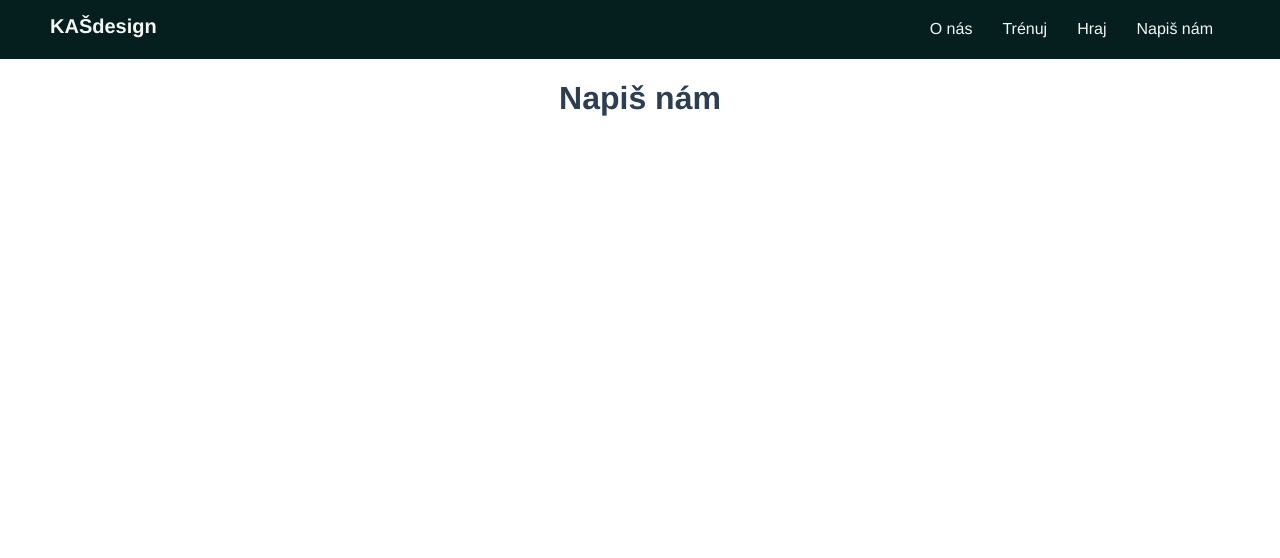
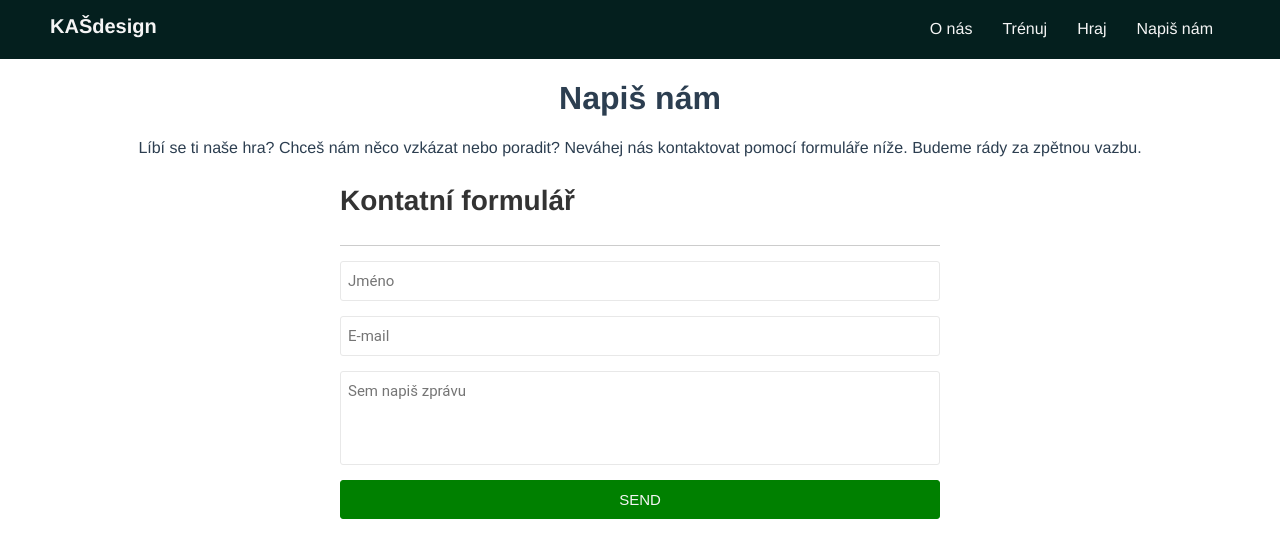
Before and after one commit to Allicce/memory-game, a Vue app: page /contact-us in a window 1280 px wide. Shown: the top 558 px of the page. Built offline with nearby package versions, Linux system fonts and the light colour scheme.

Commit message:
Contact form -first draft

```diff
--- a/src/views/ContactUs.vue
+++ b/src/views/ContactUs.vue
@@ -1,7 +1,44 @@
 <template>
   <div>
     <heading />
-    <h1>Napiš nám</h1></div>
+    <h1>Napiš nám</h1>
+    <p>
+      Líbí se ti naše hra? Chceš nám něco vzkázat nebo poradit? Neváhej nás
+      kontaktovat pomocí formuláře níže. Budeme rády za zpětnou vazbu.
+    </p>
+    <div id="contact-form" class="contact-form">
+      <h3 class="contact-form_title">Kontatní formulář</h3>
+      <div class="separator"></div>
+
+      <div v-if="isSending" class="loading">Odesílám...</div>
+
+      <form class="form" @submit="onSubmit">
+        <input
+          required
+          name="name"
+          v-model="contact.name"
+          placeholder="Jméno"
+          type="text"
+          autocomplete="off"
+        />
+        <input
+          required
+          name="email"
+          v-model="contact.email"
+          placeholder="E-mail"
+          type="email"
+          autocomplete="off"
+        />
+        <textarea
+          name="message"
+          v-model="contact.message"
+          rows="4"
+          placeholder="Sem napiš zprávu"
+        ></textarea>
+        <button class="button">Send</button>
+      </form>
+    </div>
+  </div>
 </template>
 
 <script>
@@ -9,8 +46,108 @@ import Header from '../components/Header.vue'
 export default {
   components: {
     heading: Header
+  },
+  data () {
+    return {
+      contact: {
+        name: '',
+        email: '',
+        message: ''
+      },
+      isSending: false
+    }
+  },
+
+  methods: {
+    clearForm () {
+      for (let field in this.contact) {
+        this.contact[field] = ''
+      }
+    },
+    onSubmit (evt) {
+      evt.preventDefault()
+
+      this.isSending = true
+
+      setTimeout(() => {
+        let form = new FormData()
+        for (let field in this.contact) {
+          form.append(field, this.contact[field])
+        }
+
+        // Send form to server
+        this.$http
+          .post('/app.php', form)
+          .then(response => {
+            console.log(response)
+            this.clearForm()
+            this.isSending = false
+          })
+          .catch(e => {
+            console.log(e)
+          })
+      }, 1000)
+    }
   }
 }
 </script>
 
-<style></style>
+<style>
+.contact-form {
+font-family: 16px;
+margin: 0 auto;
+max-width: 600px;
+width: 100%;
+}
+
+.contact-form .separator {
+border-bottom: solid 1px #ccc;
+margin-bottom: 15px;
+}
+
+.contact-form .form {
+display: flex;
+flex-direction: column;
+font-size: 16px;
+}
+
+.contact-form_title {
+color: #333;
+text-align: left;
+font-size: 28px;
+}
+.contact-form input[type="email"],
+.contact-form input[type="text"],
+.contact-form textarea {
+border: solid 1px #e8e8e8;
+font-family: 'Roboto', sans-serif;
+padding: 10px 7px;
+margin-bottom: 15px;
+outline: none;
+}
+.contact-form textarea {
+resize: none;
+}
+.contact-form .button {
+background: green;
+border: solid 1px green;
+color: whitesmoke;
+cursor: pointer;
+padding: 10px 50px;
+text-align: center;
+text-transform: uppercase;
+}
+
+.contact-form .button:hover {
+background: #434343;
+border: solid 1px #434343;
+box-shadow: 3px 5px 10px rgba(0, 0, 0, 0.5)
+}
+
+.contact-form input[type="email"],
+.contact-form input[type="text"],
+.contact-form textarea,
+.contact-form .button {
+font-size: 15px;
+border-radius: 3px
+}</style>
```
